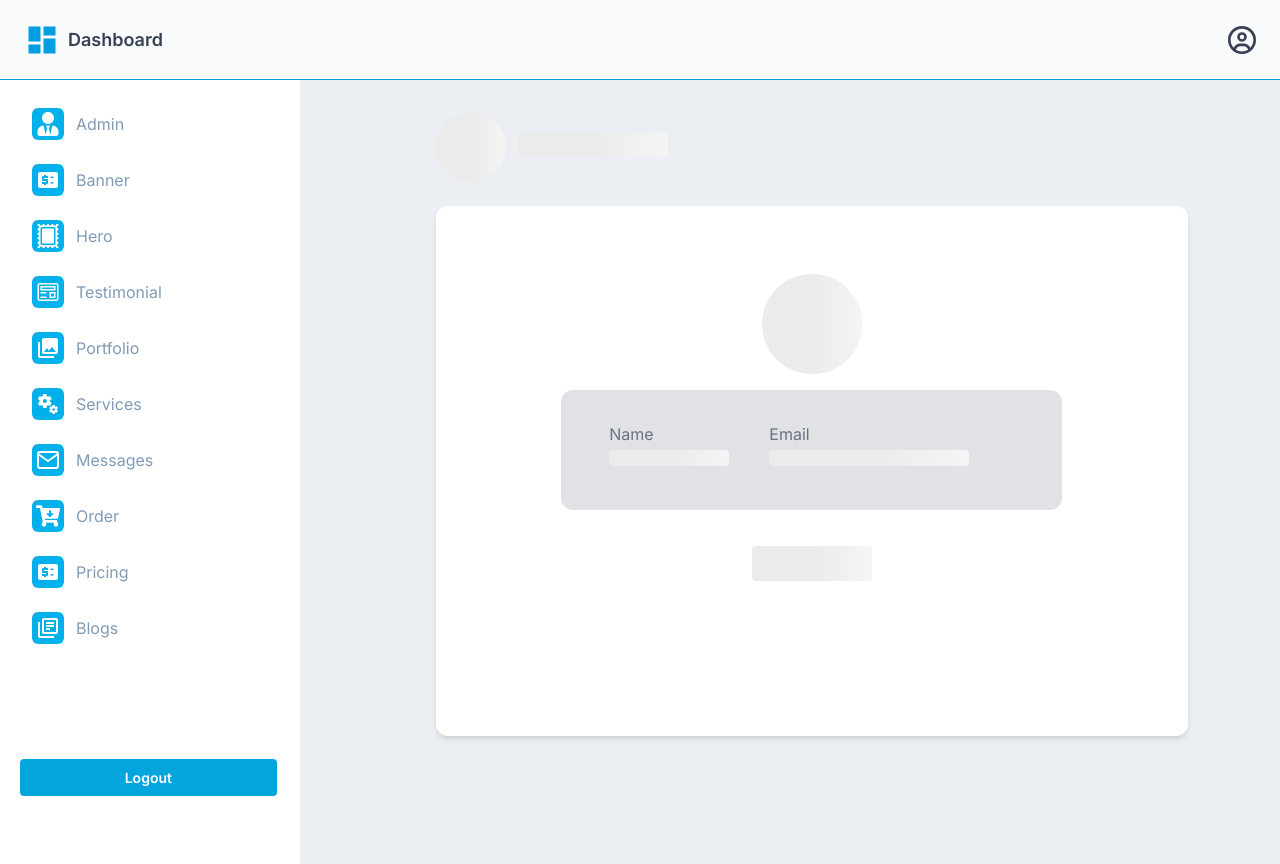
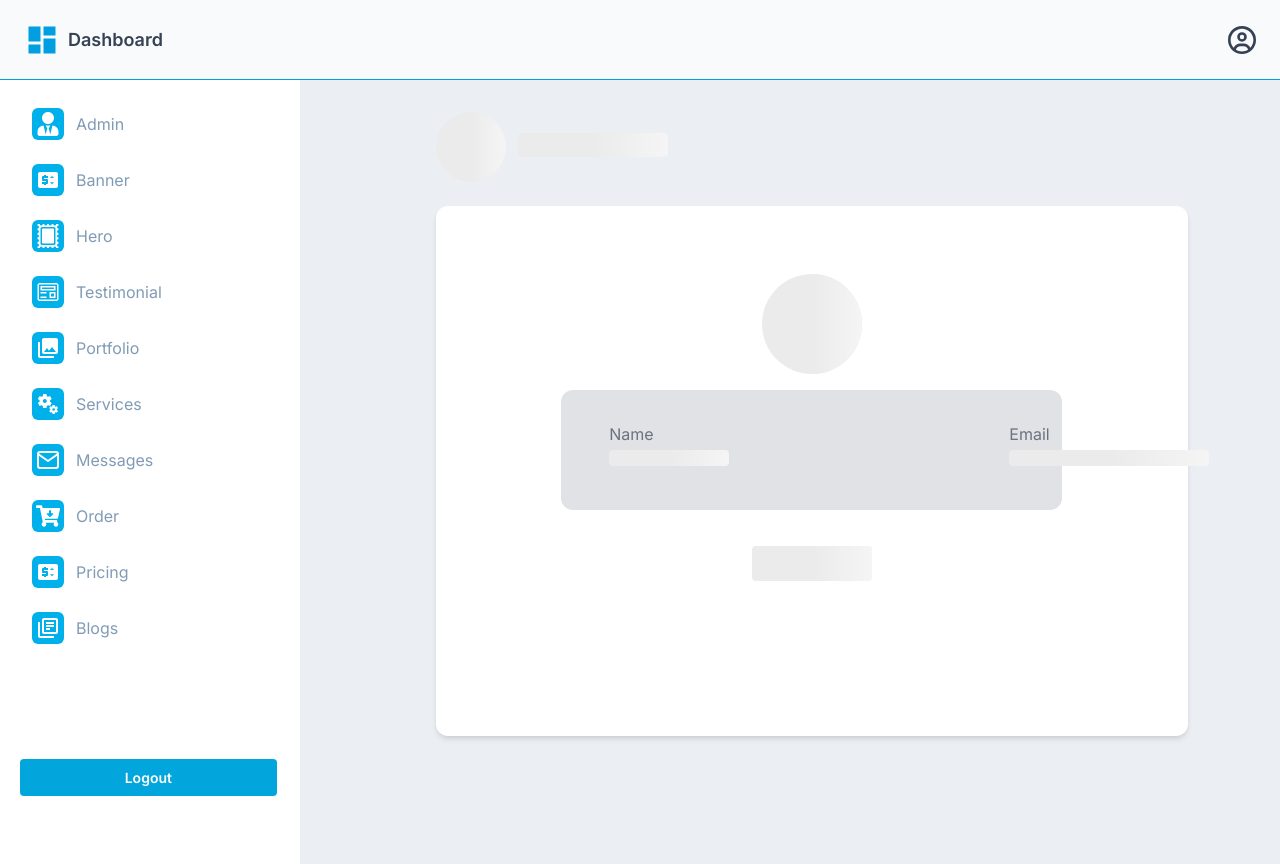
Before and after one commit to rezvirayhan/Kronix_Admin__Dashboard, a Next.js app: page /profile in a window 1280 px wide. Built offline with nearby package versions, Linux system fonts and the light colour scheme.

Commit message:
fix: profile

```diff
--- a/src/app/profile/page.tsx
+++ b/src/app/profile/page.tsx
@@ -107,12 +107,11 @@
                 <h2 className="text-[#6b7280]">Name</h2>
                 {loading ? <Skeleton width={120} /> : <h2>{user.name}</h2>}
               </div>
-              <div className="mt-4 lg:mt-0">
+              <div className="mt-4 lg:mt-0 lg:ml-60">
                 <h2 className="text-[#6b7280]">Email</h2>
                 {loading ? <Skeleton width={200} /> : <h2>{user.email}</h2>}
               </div>
             </div>
-
             <div className="flex justify-center mt-14">
               {loading ? (
                 <Skeleton width={120} height={35} />
```
